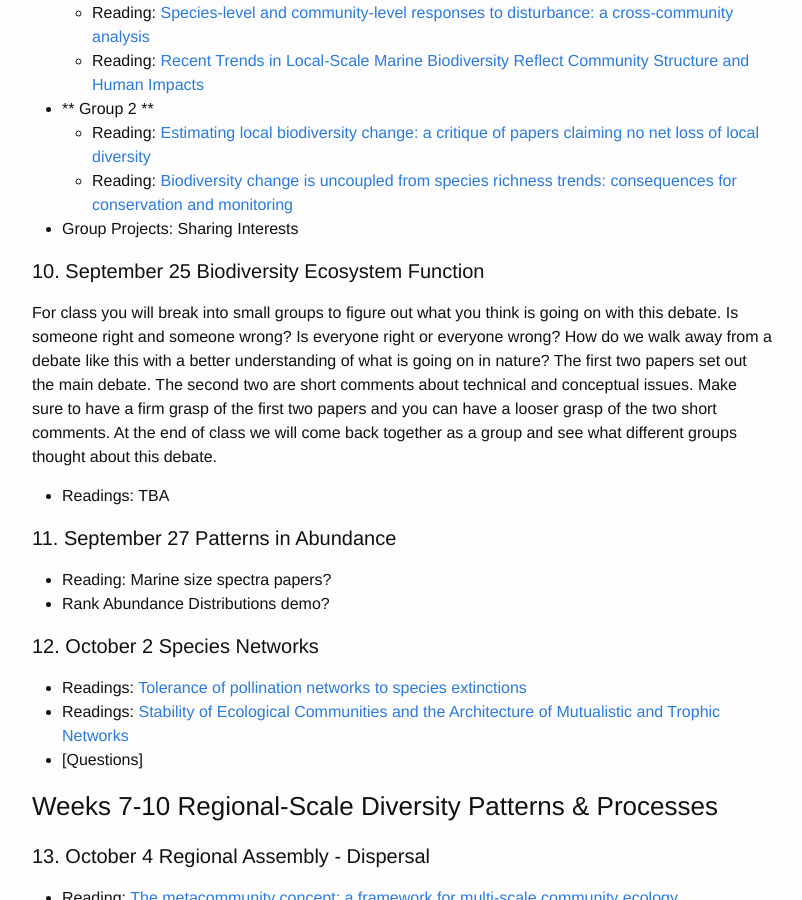
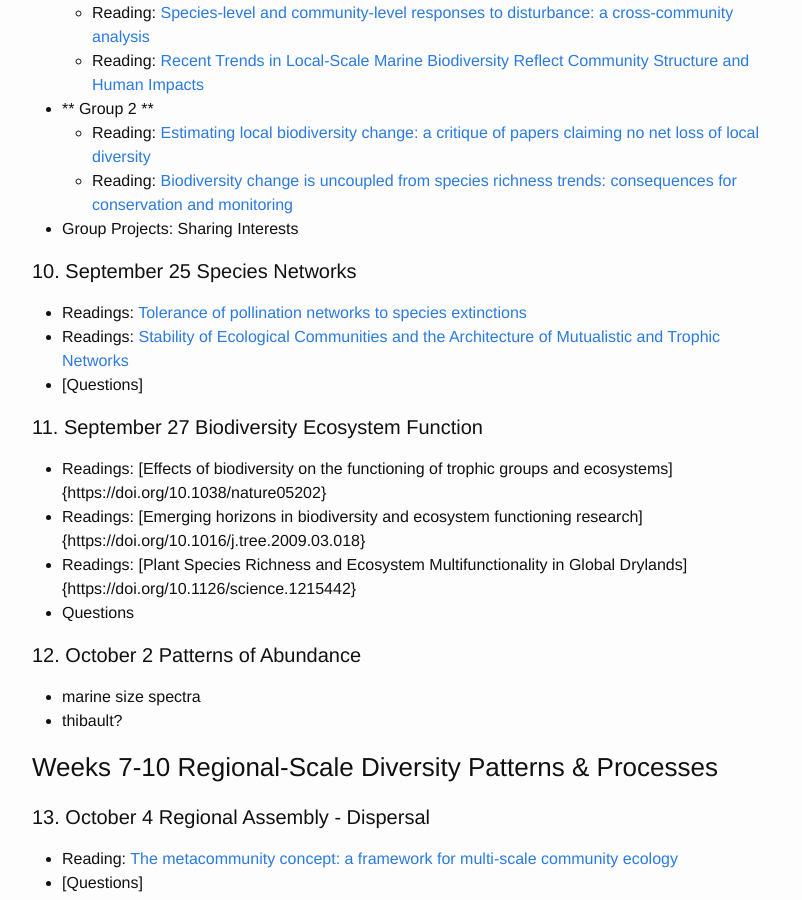
Before and after one commit to skmorgane/biodiversity-course, a Jekyll site: the page built from schedule.md, in a window 1280 px wide and 900 px high, scrolled down 1776 px. Shown: the whole window, without its empty margins (238-1040 px from the left). Built offline with Jekyll 4.4.1, drawn with Linux system fonts in a browser that asks for light colours.

Commit message:
Reorganize schedule, add BEF papers

```diff
--- a/schedule.md
+++ b/schedule.md
@@ -64,18 +64,20 @@ Everyone needs to read: [Assemblage Time Series Reveal Biodiversity Change but N
     * Reading: [Biodiversity change is uncoupled from species richness trends: consequences for conservation and monitoring](https://doi.org/10.1111/1365-2664.12959)
 * Group Projects: Sharing Interests
 
-#### 10. September 25 Biodiversity Ecosystem Function
-For class you will break into small groups to figure out what you think is going on with this debate. Is someone right and someone wrong? Is everyone right or everyone wrong? How do we walk away from a debate like this with a better understanding of what is going on in nature? The first two papers set out the main debate. The second two are short comments about technical and conceptual issues. Make sure to have a firm grasp of the first two papers and you can have a looser grasp of the two short comments. At the end of class we will come back together as a group and see what different groups thought about this debate.
-* Readings: TBA
-
-#### 11. September 27 Patterns in Abundance
-* Reading: Marine size spectra papers?
-* Rank Abundance Distributions demo?
-
-#### 12. October 2 Species Networks
+#### 10. September 25 Species Networks
 * Readings: [Tolerance of pollination networks to species extinctions](https://doi.org/10.1098/rspb.2004.2909)
 * Readings: [Stability of Ecological Communities and the Architecture of Mutualistic and Trophic Networks](https://doi.org/10.1126/science.1188321)
 * [Questions]
+
+#### 11. September 27 Biodiversity Ecosystem Function
+* Readings: [Effects of biodiversity on the functioning of trophic groups and ecosystems]{https://doi.org/10.1038/nature05202}
+* Readings: [Emerging horizons in biodiversity and ecosystem functioning research]{https://doi.org/10.1016/j.tree.2009.03.018}
+* Readings: [Plant Species Richness and Ecosystem Multifunctionality in Global Drylands]{https://doi.org/10.1126/science.1215442}
+* Questions
+
+#### 12. October 2 Patterns of Abundance
+ - marine size spectra
+ - thibault?
 
 ### Weeks 7-10 Regional-Scale Diversity Patterns & Processes
 
```
